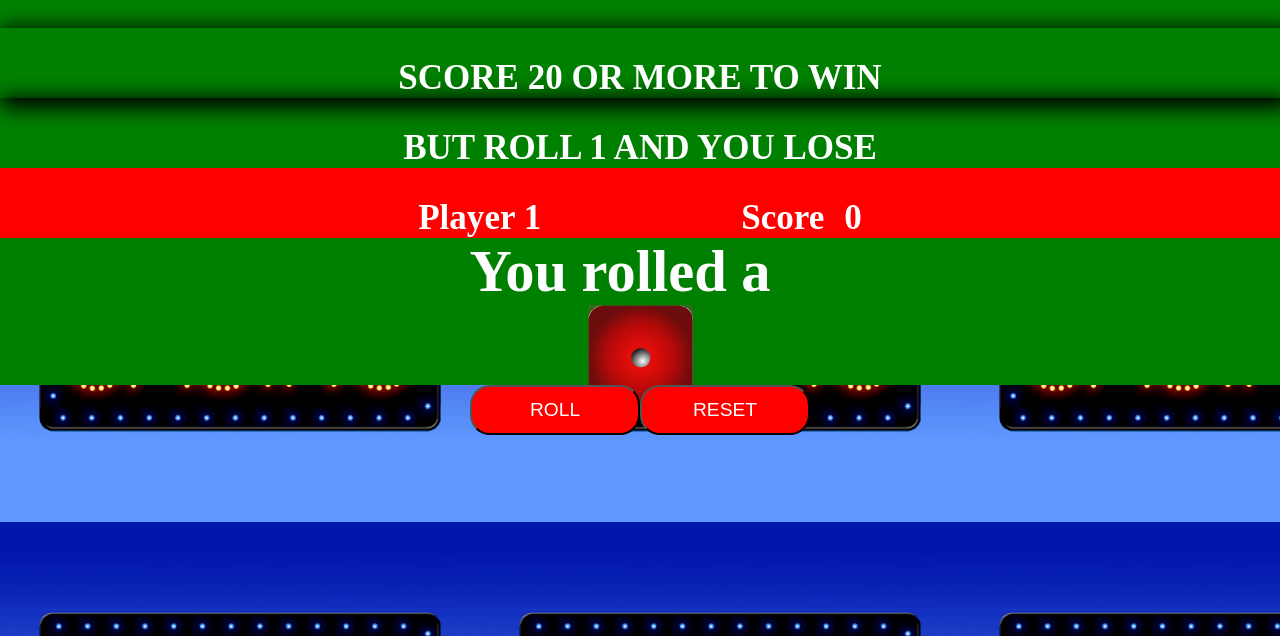
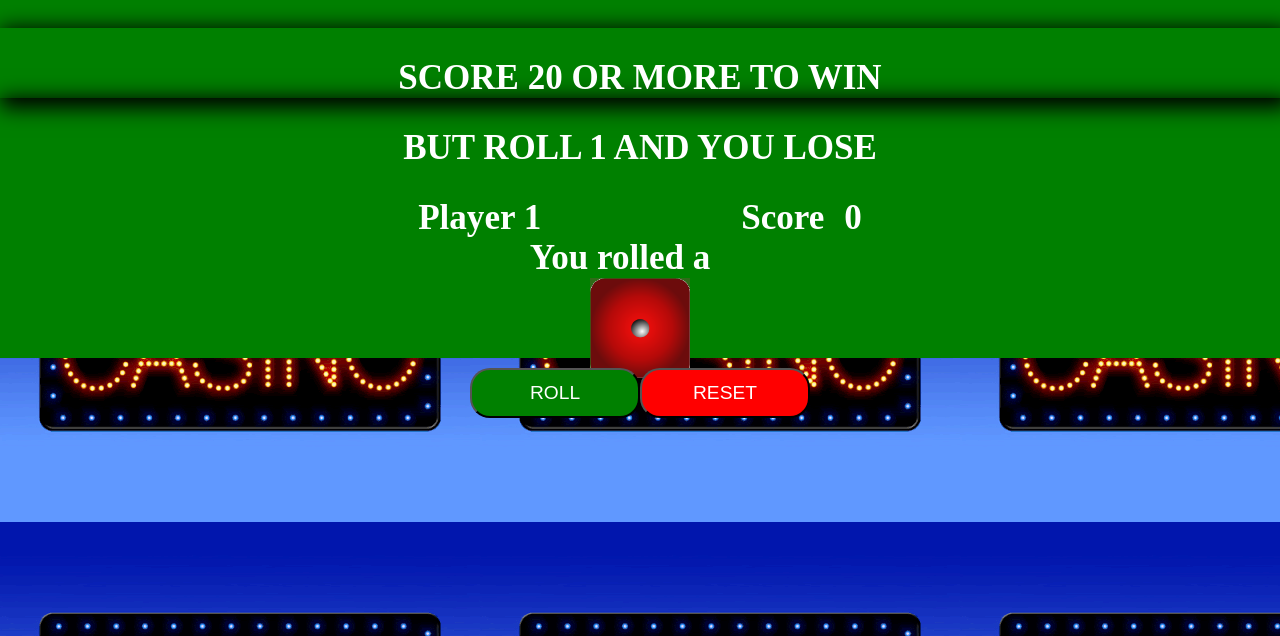
Before and after one commit to rosindubh/onePlayerDice, a plain HTML site: page index.html in a window 1280 px wide. Shown: the part 164-800 px from the top of the page. Drawn offline with Linux system fonts and the light colour scheme.

Commit message:
tweaked reset buttons color

```diff
--- a/style.css
+++ b/style.css
@@ -48,7 +48,7 @@ justify-content: center;
 
 /*SCORECARD*/
 .top {
-    background-color: red;
+    background-color:green;
     font-size: 30px;
     display: flex;
     justify-content: center;
@@ -64,7 +64,7 @@ justify-content: center;
 .bottom {
     display: flex;
     justify-content: center;
-    padding-top: 0px;}
+    padding-top: 10px;}
 
 
 /*BUTTON*/
@@ -74,15 +74,15 @@ button {
 }
 
 .update {
-    background-color: green;
-    font-size: 50px;
+    background-color:green;
+    font-size: 30px;
     display: flex;
     justify-content:center;
     padding-bottom: 0px;
 }
 
 #rollButton {
-    background-color: red;
+    background-color:green;
     color: white;
     border-radius: 20px;
     font-size: larger;
@@ -118,7 +118,7 @@ button {
 }
 
 #dice{
+    background-color: ivory;
     padding-top: 0px;
-    padding-bottom: 215px;
-    height: 320px;
+    height: 100px;
 }
```
